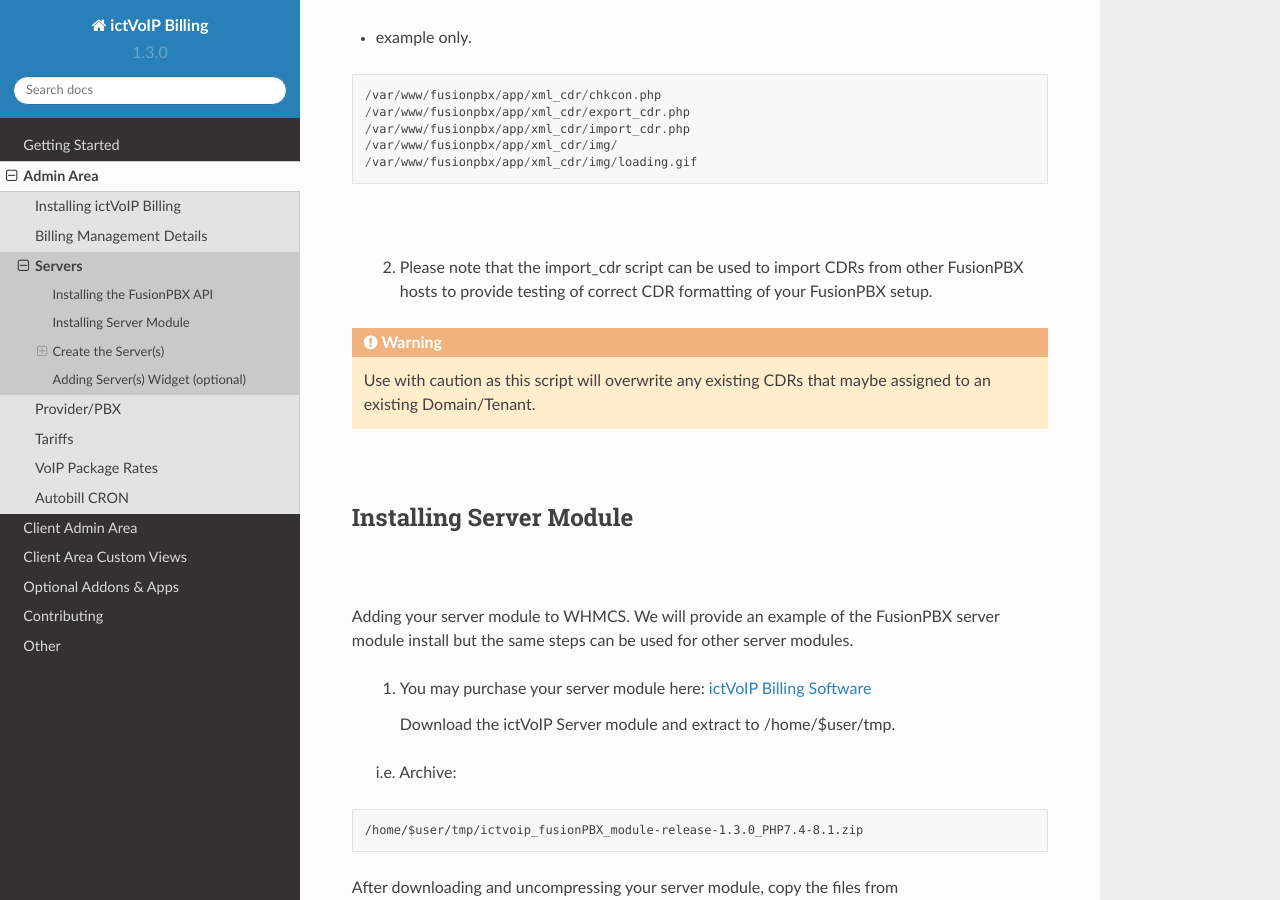
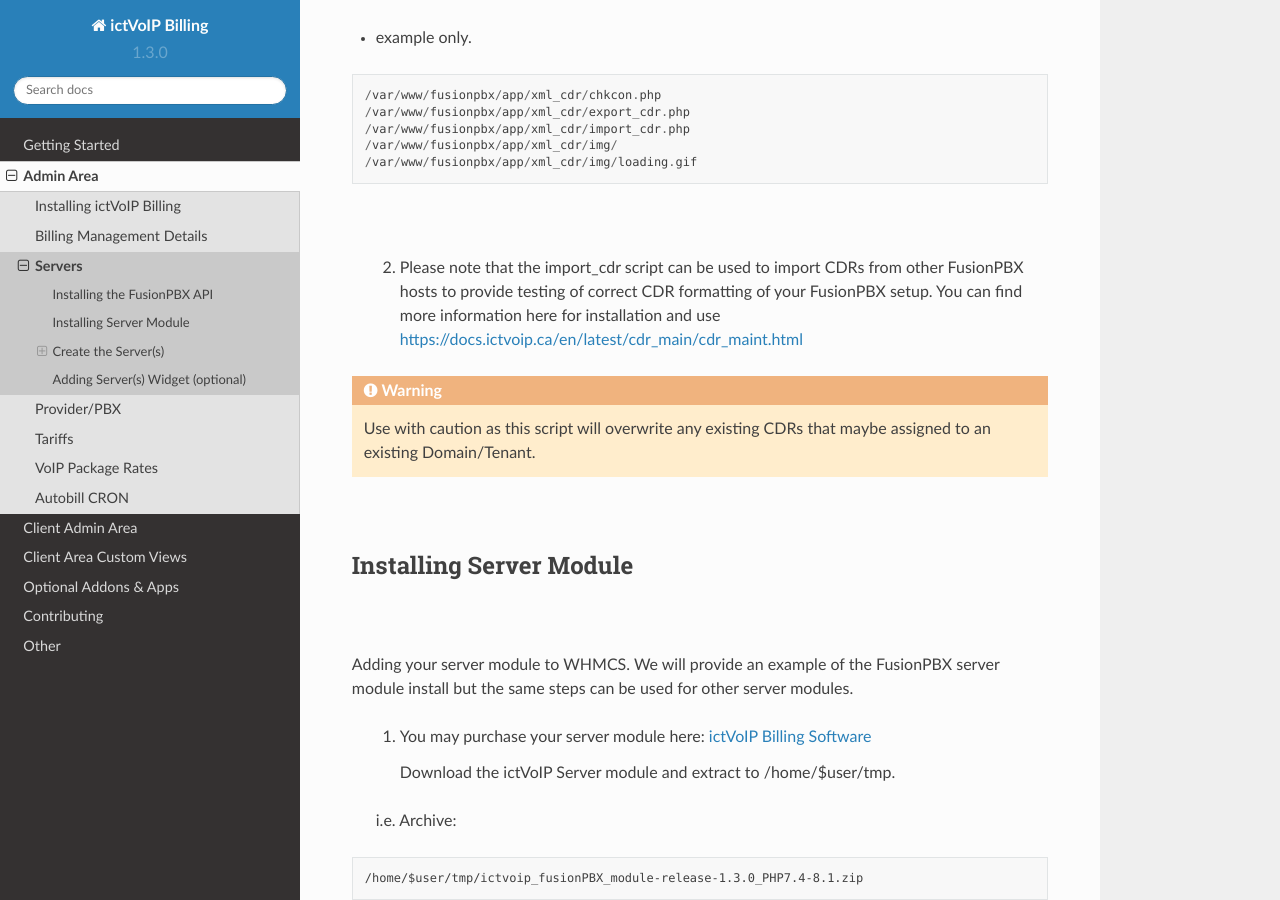
Before and after one commit to ictvoip/ictvoip-docs, a Sphinx documentation site: the page built from docs/source/admin/servers.rst, in a window 1280 px wide and 900 px high, scrolled down 1168 px. Built offline with Sphinx 7.4.7 and the Read the Docs theme 2.0.0, drawn with Linux system fonts in a browser that asks for light colours; pages that are not in the unit, such as notebooks, are missing from menus.

Commit message:
Update servers.rst

```diff
--- a/docs/source/admin/servers.rst
+++ b/docs/source/admin/servers.rst
@@ -51,7 +51,7 @@ This example will provide the steps required to place the APIs onto your FusionP
 |
 
 
-  2) Please note that the import_cdr script can be used to import CDRs from other FusionPBX hosts to provide testing of correct CDR formatting of your FusionPBX setup.
+  2) Please note that the import_cdr script can be used to import CDRs from other FusionPBX hosts to provide testing of correct CDR formatting of your FusionPBX setup. You can find more information here for installation and use https://docs.ictvoip.ca/en/latest/cdr_main/cdr_maint.html
 
 .. warning::  Use with caution as this script will overwrite any existing CDRs that maybe assigned to an existing Domain/Tenant.
 
```
